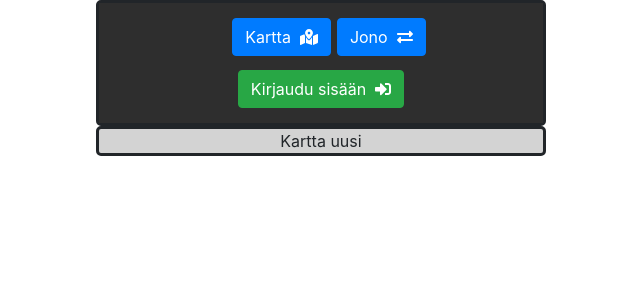
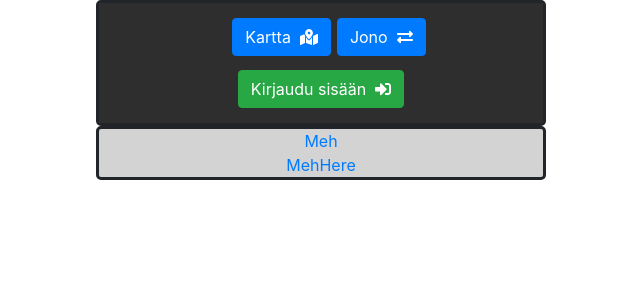
Before and after one commit to NL-0/queue, a React (Create React App) app in the folder Versio 3/login/: page /kartta in a window 1280 px wide. Shown: the top 300 px of the page, without its empty margins (319-959 px from the left). Built offline with nearby package versions, Linux system fonts and the light colour scheme; what auth0-js would draw is missing.

Commit message:
localstorage testi

```diff
--- a/Versio 3/login/package.json
+++ b/Versio 3/login/package.json
@@ -17,6 +17,7 @@
         "react": "^16.8.6",
         "react-bootstrap": "^0.31.2",
         "react-dom": "^16.8.6",
+        "react-leaflet": "^2.3.0",
         "react-router": "^5.0.0",
         "react-router-dom": "^5.0.0",
         "react-step-progress-bar": "^1.0.3",
--- a/Versio 3/login/src/Auth/Auth.js
+++ b/Versio 3/login/src/Auth/Auth.js
@@ -89,7 +89,7 @@ export default class Auth {
     });
 
     // navigate to the home route
-    history.replace('/home');
+    history.replace('/kartta');
   }
 
   isAuthenticated() {
--- a/Versio 3/login/src/Components/Kartta.js
+++ b/Versio 3/login/src/Components/Kartta.js
@@ -1,10 +1,61 @@
 import React, { Component } from 'react'
 import './jono.css'
+import { Link } from 'react-router-dom'
+
 class Kartta extends Component {
+    constructor(props) {
+        super(props)
+       // const { jokuvalue } = this.state;
+        this.state = {
+            meh: '',
+            meh2: '20',
+        }
+    }
+
+
+    // testiavaan = () => {
+    //     return console.log("meh23923")
+    // }
+
+    testiavaan() {
+        console.log("212121")
+        localStorage.setItem('jokuvalue', this.state.meh2);
+    }
+
+
+
+
+//vai local storage?
     render() {
+
         return (
+
             <div className="outer">
-                Kartta uusi
+
+                <Link to ={{
+                    pathname: '/home',
+                    aboutProps: {
+                        value: 1,
+                        //name: 'meh meh meh'
+                    },
+                    onClick: `${this.testiavaan}`,
+                }}>Meh</Link>
+                <div>
+
+                <Link to ={
+                    {
+                    pathname: '/home',
+                    aboutProps: {
+                        value: 2,
+                        //name: 'meh meh meh'
+                    }
+                }}>Meh</Link>
+
+
+                    {/* Toimiva */}
+                    <Link to={'/home'} onClick={() => this.testiavaan()}>Here</Link>
+
+                </div>
             </div>
         )
     }
--- a/Versio 3/login/src/Home/Home.js
+++ b/Versio 3/login/src/Home/Home.js
@@ -11,11 +11,12 @@ import { library } from '@fortawesome/fontawesome-svg-core';
 import "react-step-progress-bar/styles.css";
 import MakeBar from './MakeBar';
 
-
 library.add(faPlusSquare, faMinusSquare)
 class Home extends Component {
   constructor(props) {
     super(props)
+
+   // console.log("about2:", props.location)
     this.state = {
       //kuinka usein timer tick
       timer1: '1000',
@@ -52,7 +53,6 @@ class Home extends Component {
 
   }
 
-
   login() {
     this.props.auth.login();
   }
@@ -75,7 +75,21 @@ class Home extends Component {
 
   componentDidMount() {
     //Valitse url jonka jonon näyttää
-    if (this.state.jokuValue === '1') {
+
+    // if (!Object.values(this.props.location.aboutProps)){
+    //   console.log("values")
+    // }
+    // else {
+    //   console.log("nope")
+    // }
+
+    // console.log(this.state.test1)
+    // console.log(`${this.props.location.aboutProps}`)
+    // console.log(Object.values(this.props.location.aboutProps))
+    const mehmeh = localStorage.getItem('jokuvalue');
+    this.setState({ mehmeh, });
+
+    if (this.state.jokuValue === '1' ) {
       this.setState({
         url: this.state.url1,
       })
@@ -85,6 +99,7 @@ class Home extends Component {
         url: this.state.url2,
       })
     }
+    console.log(`${mehmeh}`)
 
     //ei toimi
     //this.timerID = setInterval(() => this.tick(), this.state.timer1)
@@ -146,6 +161,7 @@ class Home extends Component {
       timer10: this.state.jono,
       timer11: Date.now(),
       timer21: this.keskiarvo(),
+
     })
   };
 
--- a/Versio 3/login/src/Home/MakeBar.js
+++ b/Versio 3/login/src/Home/MakeBar.js
@@ -6,6 +6,7 @@ const MakeBar = props => {
     const { progress } = props;
     console.log(`${progress}`)
 
+    //Progress bar valittaa muuten turhaan jos alle 0 tai yli 100
     if ( `${progress}` > 100 ) {
         return <div></div>
     }
@@ -15,8 +16,6 @@ const MakeBar = props => {
     else {
         return <div></div>
     }
-
-
 }
 
 export default MakeBar
```
Also changed, not shown: Versio 3/login/src/App.js (+1 -7 lines), 1 other file (tests, documents, lock files or other folders).
